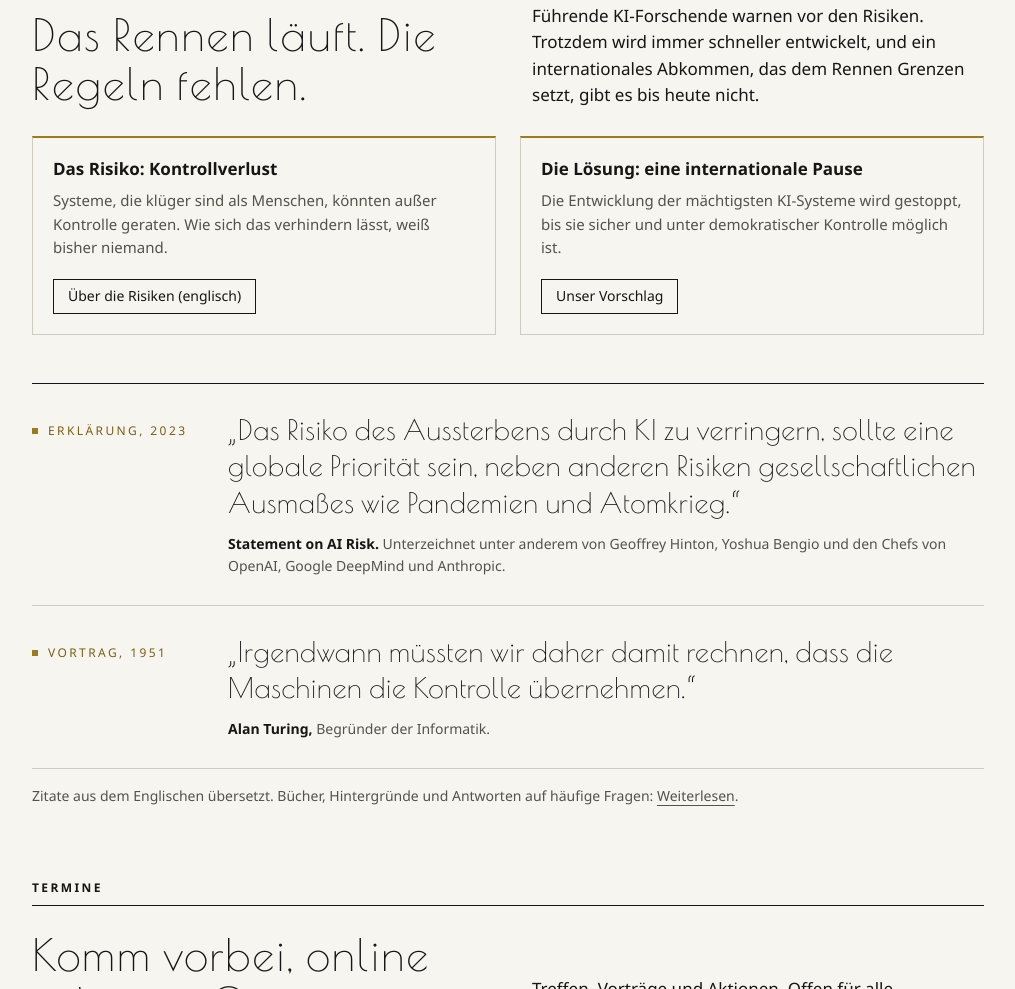
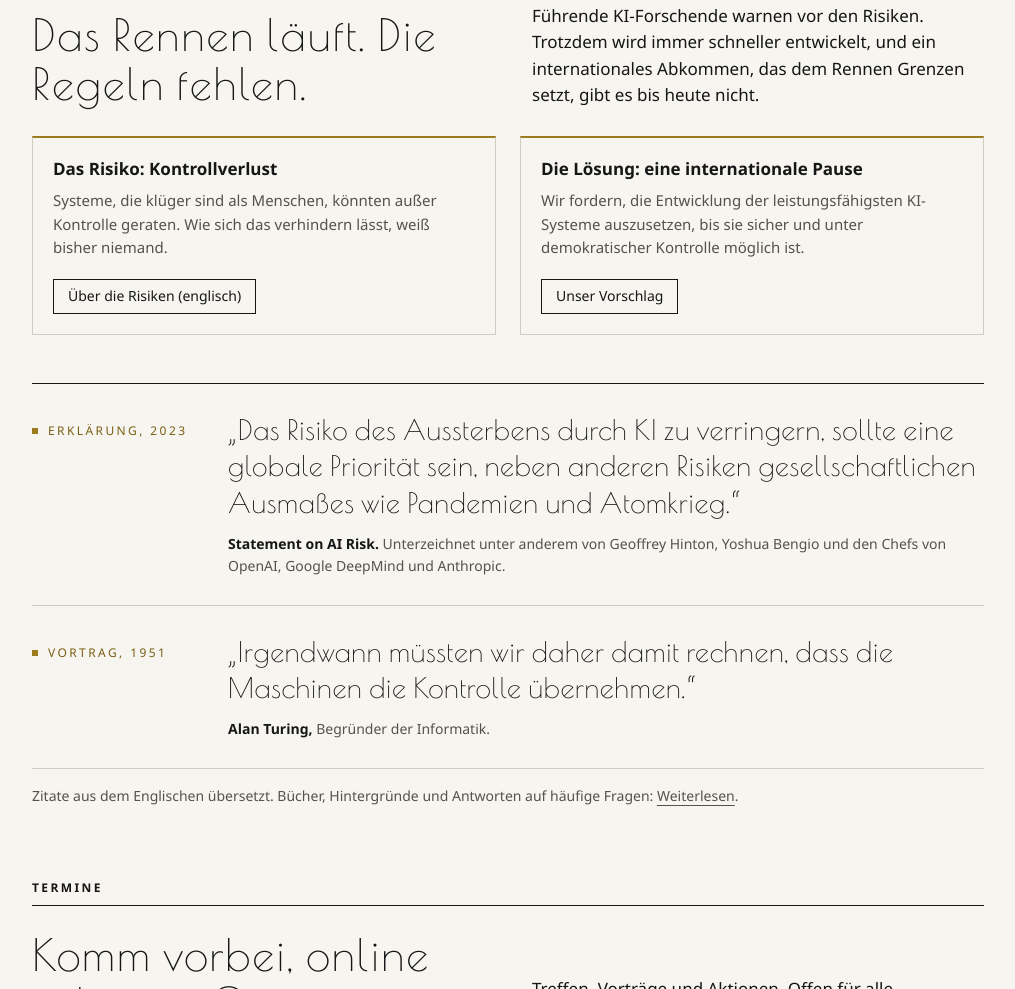
Before and after one commit to Benjifirst/PauseAI-Website, a plain HTML site: page index.html in a window 1280 px wide. Shown: the part 1266-2255 px from the top of the page, without its empty margins (132-1147 px from the left). Drawn offline with Linux system fonts and the light colour scheme.

Commit message:
Lösung als Forderung formulieren

```diff
--- a/index.html
+++ b/index.html
@@ -125,7 +125,7 @@
         </article>
         <article class="card">
           <h3>Die Lösung: eine internationale Pause</h3>
-          <p>Die Entwicklung der mächtigsten KI-Systeme wird gestoppt, bis sie sicher und unter demokratischer Kontrolle möglich ist.</p>
+          <p>Wir fordern, die Entwicklung der leistungsfähigsten KI-Systeme auszusetzen, bis sie sicher und unter demokratischer Kontrolle möglich ist.</p>
           <a class="button small" href="vorschlag.html">Unser Vorschlag</a>
         </article>
       </div>
```
